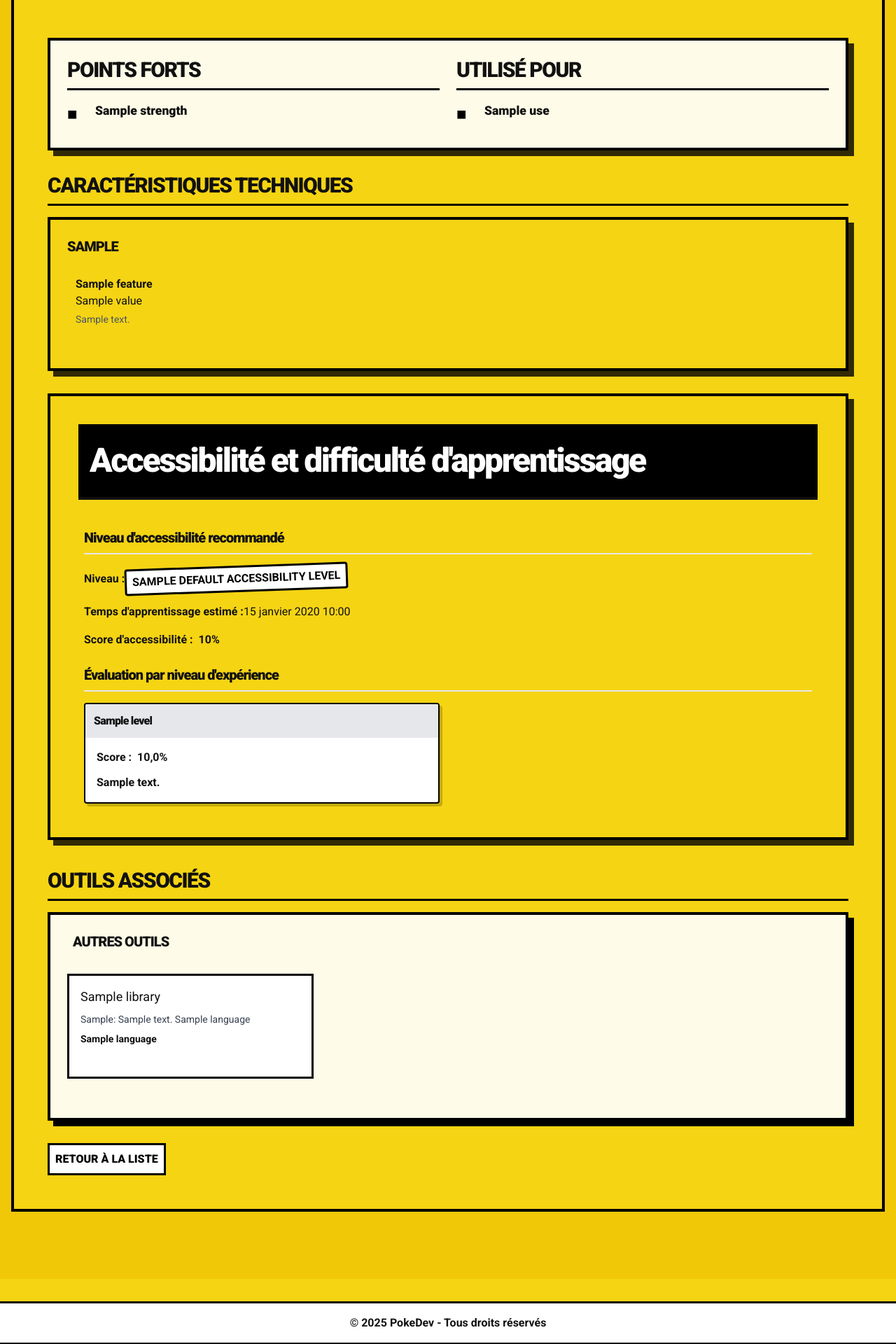
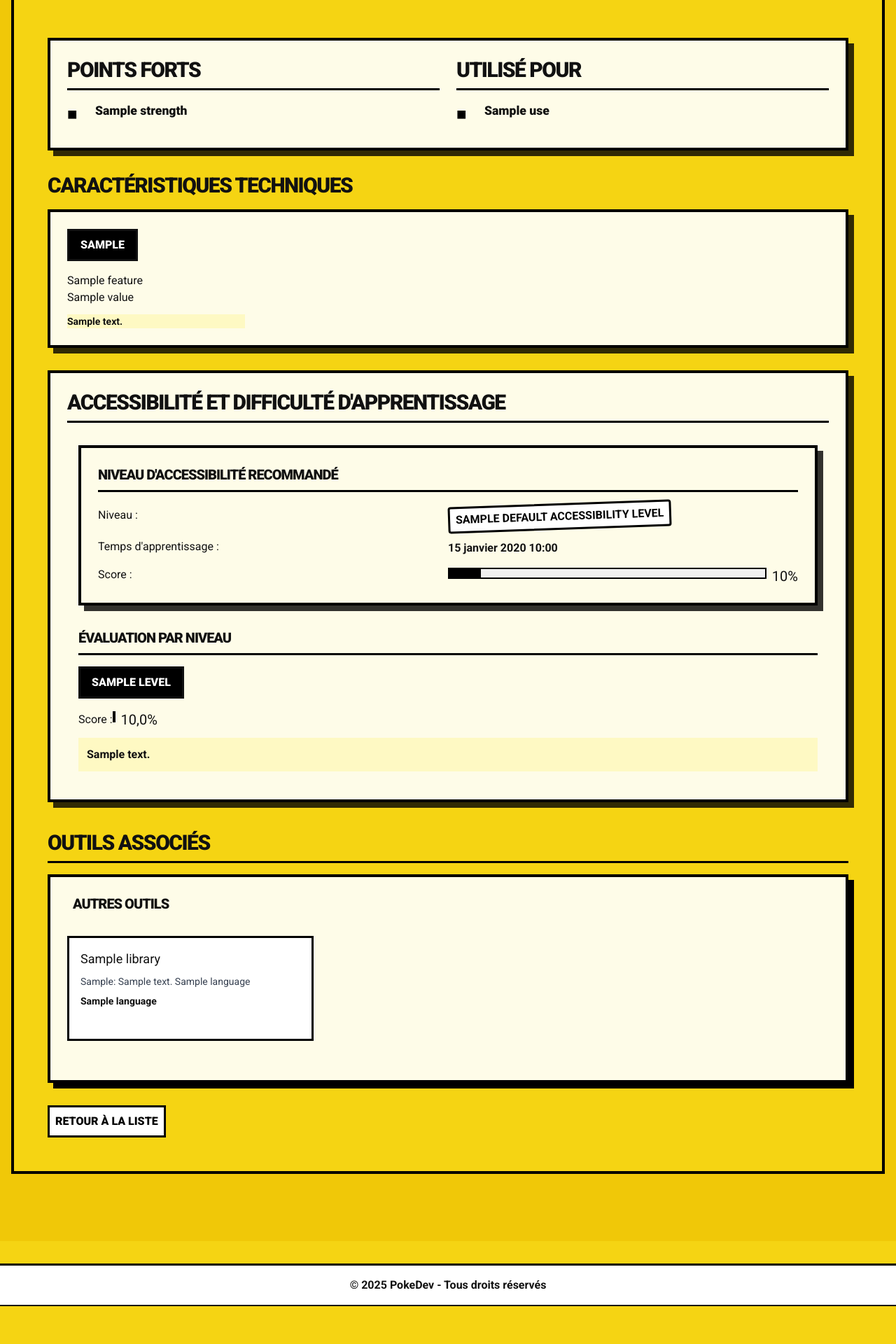
Before and after one commit to sebschopf/pokeDev-django, a Django app: template languages/templates/languages/detail.html in a window 1280 px wide. Shown: the part 721-2641 px from the top of the page at 70% size. After the commit the page ends 2587 px from the top, so only its background shows below. Run offline with Django 5.2, Linux system fonts and the light colour scheme; tables that the repository leaves empty hold one stand-in row (values such as "Sample post"); the template is opened without the code that fills it: values that come from a table or form of the project are taken from there, most other values are stand-ins (such as "Sample title", 1, 10 or a date in 2020); data that the repository does not hold is empty.

Commit message:
Mise à jour des templates avec l'interface à onglets

```diff
--- a/languages/templates/languages/detail.html
+++ b/languages/templates/languages/detail.html
@@ -6,6 +6,11 @@
 
 {% block extra_css %}
 <link rel="stylesheet" href="{% static 'css/accessibility.css' %}">
+<link rel="stylesheet" href="{% static 'css/corrections.css' %}">
+{% endblock %}
+
+{% block extra_js %}
+<script src="{% static 'js/tabs.js' %}"></script>
 {% endblock %}
 
 {% block content %}
--- a/languages/templates/languages/partials/accessibility_section.html
+++ b/languages/templates/languages/partials/accessibility_section.html
@@ -1,40 +1,39 @@
 {% load static %}
 
-<section class="neo-section mb-8" id="accessibility">
-    <div class="bg-black text-white p-4">
-        <h2 class="title-black-bg">Accessibilité et difficulté d'apprentissage</h2>
-    </div>
+<section class="neo-section mb-8 tab-section" style="background-color: #fefce8; border: 4px solid black; box-shadow: 8px 8px 0 rgba(0,0,0,0.8);">
+        <h2 class="section-title text-3xl font-black mb-4">ACCESSIBILITÉ ET DIFFICULTÉ D'APPRENTISSAGE</h2>
 
-    <div class="p-6">
+
+    <div class="p-4">
         {% if language.default_accessibility_level %}
-            <div class="mb-6">
-                <h3 class="text-xl font-black mb-3">Niveau d'accessibilité recommandé</h3>
+            <div class="neo-section">
+                <h3 class="text-xl font-black mb-3 section-title text-black-important">NIVEAU D'ACCESSIBILITÉ RECOMMANDÉ</h3>
 
-                <div class="flex items-center mb-4">
-                    <div class="w-1/4 font-bold">Niveau :</div>
-                    <div class="w-3/4">
-                        <span class="neo-badge"
+                <div class="flex flex-wrap items-center mb-3">
+                    <div class="w-full md:w-1/4 font-black mb-1 md:mb-0 text-black-important">Niveau :</div>
+                    <div class="w-full md:w-3/4">
+                        <span class="neo-badge border-3 border-black font-black py-1 px-3"
                               data-level-number="{{ language.default_accessibility_level.level_number }}">
                             {{ language.default_accessibility_level.name }}
                         </span>
                     </div>
                 </div>
 
-                <div class="flex items-center mb-4">
-                    <div class="w-1/4 font-bold">Temps d'apprentissage estimé :</div>
-                    <div class="w-3/4">{{ language.default_accessibility_level.estimated_learning_time }}</div>
+                <div class="flex flex-wrap items-center mb-3">
+                    <div class="w-full md:w-1/4 font-black mb-1 md:mb-0 text-black-important">Temps d'apprentissage :</div>
+                    <div class="w-full md:w-3/4 font-bold text-black-important">{{ language.default_accessibility_level.estimated_learning_time }}</div>
                 </div>
 
-                <div class="flex items-center mb-4">
-                    <div class="w-1/4 font-bold">Score d'accessibilité :</div>
-                    <div class="w-3/4">
+                <div class="flex flex-wrap items-center">
+                    <div class="w-full md:w-1/4 font-black mb-1 md:mb-0 text-black-important">Score :</div>
+                    <div class="w-full md:w-3/4">
                         <div class="flex items-center">
-                            <div class="w-full bg-gray-200 rounded-full h-4 mr-2 overflow-hidden">
-                                <div class="h-full rounded-full progress-bar"
+                            <div class="w-full bg-white h-6 mr-2 overflow-hidden border-3 border-black progress-container">
+                                <div class="h-full progress-bar progress-width-{{ language.accessibility_score }}"
                                      data-score="{{ language.accessibility_score }}">
                                 </div>
                             </div>
-                            <span class="font-bold">{{ language.accessibility_score }}%</span>
+                            <span class="font-black text-xl text-black-important">{{ language.accessibility_score }}%</span>
                         </div>
                     </div>
                 </div>
@@ -42,96 +41,77 @@
 
             {% if accessibility_levels %}
                 <div>
-                    <h3 class="text-xl font-black mb-3">Évaluation par niveau d'expérience</h3>
+                    <h3 class="text-xl font-black mb-3 section-title text-black-important">ÉVALUATION PAR NIVEAU</h3>
 
-                    <div class="grid grid-cols-1 md:grid-cols-2 gap-6">
+                    <!-- Onglets des niveaux -->
+                    <div class="mb-4 tabs-container">
+                        <div class="flex flex-wrap">
                             {% for level in accessibility_levels %}
-                            <div class="neo-card">
-                                <div class="bg-gray-200 p-3 border-b-2 border-black">
-                                    <h4 class="font-black">{{ level.accessibility_level.name }}</h4>
+                            <button class="tab-btn level-tab-btn {% if forloop.first %}active{% endif %}"
+                                    data-target="level-tab-{{ forloop.counter }}">
+                                {{ level.accessibility_level.name }}
+                            </button>
+                            {% endfor %}
                         </div>
-                                <div class="p-4">
+                    </div>
+
+                    <!-- Contenu des onglets de niveau -->
+                    {% for level in accessibility_levels %}
+                    <div id="level-tab-{{ forloop.counter }}" class="tab-content level-tab-content {% if forloop.first %}active{% endif %}">
                         <div class="mb-3">
                             <div class="flex items-center mb-2">
-                                            <div class="w-1/4 font-bold">Score :</div>
+                                <div class="w-1/4 font-black text-black-important">Score :</div>
                                 <div class="w-3/4">
                                     <div class="flex items-center">
-                                                    <div class="w-full bg-gray-200 rounded-full h-4 mr-2 overflow-hidden">
-                                                        <div class="h-full rounded-full progress-bar"
+                                        <div class="w-full bg-white h-6 mr-2 overflow-hidden border-3 border-black progress-container">
+                                            <div class="h-full progress-bar progress-width-{{ level.accessibility_score }}"
                                                  data-score="{{ level.accessibility_score }}">
                                             </div>
                                         </div>
-                                                    <span class="font-bold">{{ level.accessibility_score }}%</span>
+                                        <span class="font-black text-xl text-black-important">{{ level.accessibility_score }}%</span>
                                     </div>
                                 </div>
                             </div>
                         </div>
 
                         {% if level.notes %}
-                                        <div class="mt-3">
-                                            <p>{{ level.notes|linebreaks }}</p>
+                            <div class="mt-3 p-3 bg-yellow-100 border-l-4 border-black">
+                                <p class="font-bold text-black-important">{{ level.notes|linebreaks }}</p>
                             </div>
                         {% endif %}
 
                         {% if level.evaluations %}
                             <div class="mt-4">
-                                            <h5 class="font-bold mb-2">Évaluations par critère</h5>
-                                            <ul class="space-y-2">
+                                <h4 class="font-black mb-3 text-black-important">ÉVALUATIONS PAR CRITÈRE</h4>
+                                <div class="grid grid-cols-1 md:grid-cols-2 gap-3">
                                     {% for eval in level.evaluations %}
-                                                    <li>
+                                        <div class="p-3 border-3 border-black bg-white neo-card">
                                             <div class="flex justify-between items-center">
-                                                            <span>{{ eval.criteria.name }}</span>
-                                                            <span class="font-bold">{{ eval.score }}%</span>
+                                                <span class="font-bold text-black-important">{{ eval.criteria.name }}</span>
+                                                <span class="font-black py-1 px-2 {% if eval.score >= 75 %}bg-green-500{% elif eval.score >= 50 %}bg-yellow-400{% else %}bg-red-500{% endif %} text-white border-2 border-black neo-badge">
+                                                    {{ eval.score }}%
+                                                </span>
                                             </div>
                                             {% if eval.justification %}
-                                                            <p class="text-sm text-gray-600 mt-1">{{ eval.justification }}</p>
+                                                <p class="mt-2 text-sm border-t border-gray-200 pt-2 text-black-important">{{ eval.justification }}</p>
                                             {% endif %}
-                                                    </li>
-                                                {% endfor %}
-                                            </ul>
-                                        </div>
-                                    {% endif %}
-                                </div>
                                         </div>
                                     {% endfor %}
                                 </div>
                             </div>
                         {% endif %}
+                    </div>
+                    {% endfor %}
+                </div>
+            {% endif %}
 
         {% else %}
-            <div class="p-4 bg-gray-100 rounded">
-                <p>Les informations d'accessibilité pour ce langage sont en cours de développement.</p>
+            <div class="p-4 bg-white border-4 border-black neo-card" style="box-shadow: 5px 5px 0 rgba(0,0,0,0.8);">
+                <p class="font-bold text-black-important">Les informations d'accessibilité pour ce langage sont en cours de développement.</p>
             </div>
         {% endif %}
     </div>
 </section>
 
-<script>
-document.addEventListener('DOMContentLoaded', function() {
-    // Appliquer les couleurs aux badges de niveau
-    document.querySelectorAll('[data-level-number]').forEach(function(element) {
-        var levelNumber = parseInt(element.getAttribute('data-level-number'));
-        if (levelNumber <= 2) {
-            element.classList.add('bg-green-400');
-        } else if (levelNumber <= 4) {
-            element.classList.add('bg-yellow-400');
-        } else {
-            element.classList.add('bg-red-400');
-        }
-    });
-
-    // Appliquer les couleurs et largeurs aux barres de progression
-    document.querySelectorAll('.progress-bar').forEach(function(element) {
-        var score = parseFloat(element.getAttribute('data-score'));
-        element.style.width = score + '%';
-
-        if (score >= 75) {
-            element.classList.add('bg-green-500');
-        } else if (score >= 50) {
-            element.classList.add('bg-yellow-500');
-        } else {
-            element.classList.add('bg-red-500');
-        }
-    });
-});
-</script>
+<!-- Chargement du fichier JavaScript externe -->
+<script src="{% static 'js/tabs.js' %}"></script>
--- a/languages/templates/languages/partials/features_section.html
+++ b/languages/templates/languages/partials/features_section.html
@@ -1,29 +1,44 @@
+{% load static %}
+
 {% if features_by_type %}
-<div class="mb-8">
-  <h2 class="section-title text-3xl font-black mb-4">CARACTÉRISTIQUES TECHNIQUES</h2>
+<div class="mb-8 tab-section">
+  <h2 class="text-3xl font-black mb-4 text-black-important">CARACTÉRISTIQUES TECHNIQUES</h2>
 
-  <div class="neo-section p-4">
+  <div class="neo-section p-4" style="background-color: #fefce8;">
+    <!-- Onglets des caractéristiques -->
+    <div class="mb-4 tabs-container">
+      <div class="flex flex-wrap">
+        {% for feature_type in features_by_type.keys %}
+        <button class="tab-btn feature-tab-btn {% if forloop.first %}active{% endif %}"
+                data-target="feature-tab-{{ feature_type|slugify }}">
+          {{ feature_type }}
+        </button>
+        {% endfor %}
+      </div>
+    </div>
+
+    <!-- Contenu des onglets -->
     {% for feature_type, features in features_by_type.items %}
-    <div class="mb-6">
-      <h3 class="font-black text-xl mb-4">{{ feature_type|upper }}</h3>
-
-      <div class="grid grid-cols-1 md:grid-cols-2 gap-4">
+    <div id="feature-tab-{{ feature_type|slugify }}" class="tab-content feature-tab-content {% if forloop.first %}active{% endif %}">
+      <div class="grid grid-cols-1 md:grid-cols-2 gap-4 neo-grid">
         {% for feature_value in features %}
-        <div class="feature-item p-3 border-2 border-black">
-          <div class="font-bold">{{ feature_value.feature.name }}</div>
+        <div class="feature-item">
+          <div class="feature-name">{{ feature_value.feature.name }}</div>
 
           {% if feature_value.feature.is_boolean %}
             {% if feature_value.value == 'Oui' or feature_value.value == 'True' %}
-            <span class="inline-block px-2 py-1 bg-green-500 text-white rounded">Oui</span>
+            <span class="feature-badge yes">Oui</span>
             {% else %}
-            <span class="inline-block px-2 py-1 bg-red-500 text-white rounded">Non</span>
+            <span class="feature-badge no">Non</span>
             {% endif %}
           {% else %}
             <div class="feature-value">{{ feature_value.value }}</div>
           {% endif %}
 
           {% if feature_value.notes %}
-          <div class="text-sm text-gray-600 mt-1">{{ feature_value.notes }}</div>
+          <div class="mt-3 p-2 bg-yellow-100 border-l-4 border-black">
+            <p class="text-sm">{{ feature_value.notes }}</p>
+          </div>
           {% endif %}
         </div>
         {% endfor %}
@@ -32,4 +47,7 @@
     {% endfor %}
   </div>
 </div>
+
+<!-- Chargement du fichier JavaScript externe -->
+<script src="{% static 'js/tabs.js' %}"></script>
 {% endif %}
```
Lines whose indentation alone changed are shown as unchanged.
